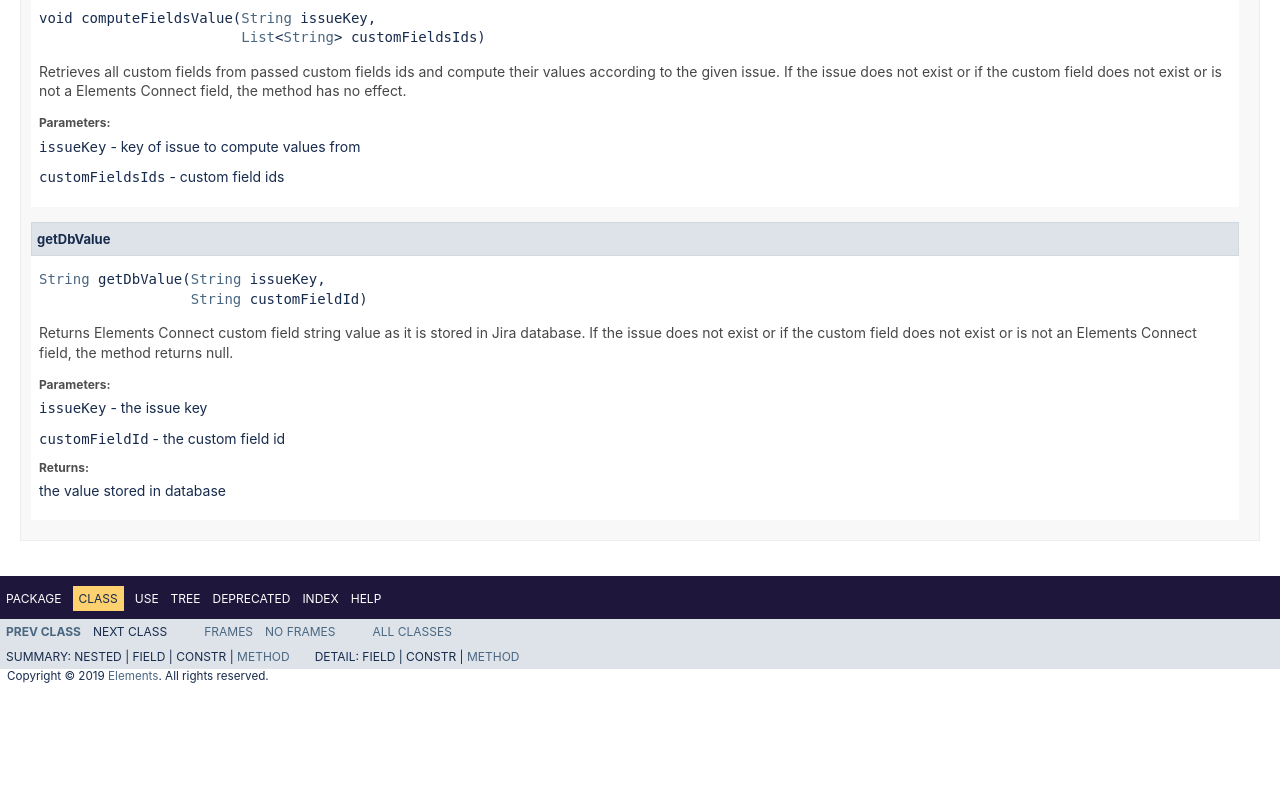
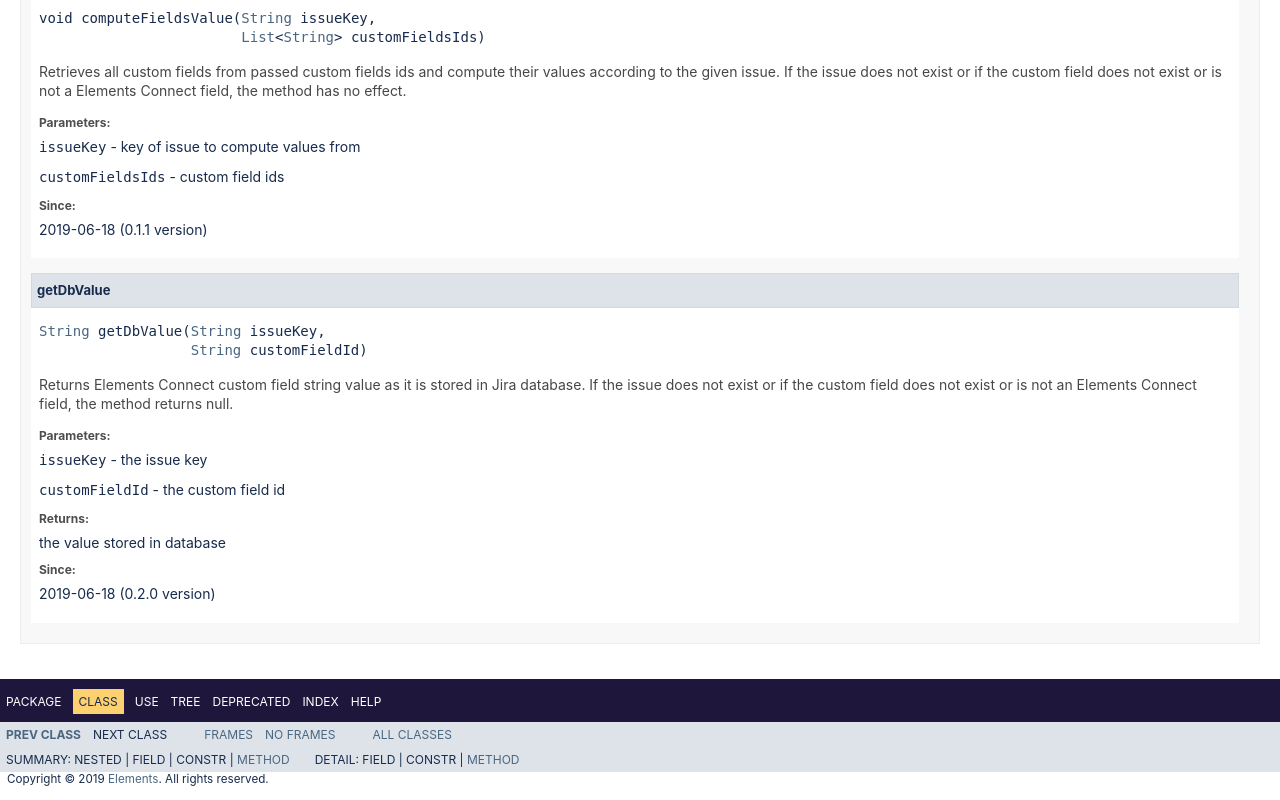
Before and after one commit to elementsapps/elements-connect-javadoc, a plain HTML site: page 0.2.0/com/valiantys/nfeed/api/IFieldValueService.html in a window 1280 px wide. Shown: the part 2038-2838 px from the top of the page. Before the commit the page ends 2735 px from the top, so only its background shows below. Drawn offline with Linux system fonts and the light colour scheme; a web font is replaced by a local one.

Commit message:
NFEEDDEV-3228-add-since-attribute-for-computeFieldsValue-and-getDbValue-methods : done

```diff
--- a/0.2.0/com/valiantys/nfeed/api/IFieldValueService.html
+++ b/0.2.0/com/valiantys/nfeed/api/IFieldValueService.html
@@ -266,6 +266,8 @@ var activeTableTab = "activeTableTab";
 <dt><span class="paramLabel">Parameters:</span></dt>
 <dd><code>issueKey</code> - key of issue to compute values from</dd>
 <dd><code>customFieldsIds</code> - custom field ids</dd>
+<dt><span class="sinceLabel">Since:</span></dt>
+<dd>2019-06-18 (0.1.1 version)</dd>
 </dl>
 </li>
 </ul>
@@ -285,6 +287,8 @@ var activeTableTab = "activeTableTab";
 <dd><code>customFieldId</code> - the custom field id</dd>
 <dt><span class="returnLabel">Returns:</span></dt>
 <dd>the value stored in database</dd>
+<dt><span class="sinceLabel">Since:</span></dt>
+<dd>2019-06-18 (0.2.0 version)</dd>
 </dl>
 </li>
 </ul>
```
